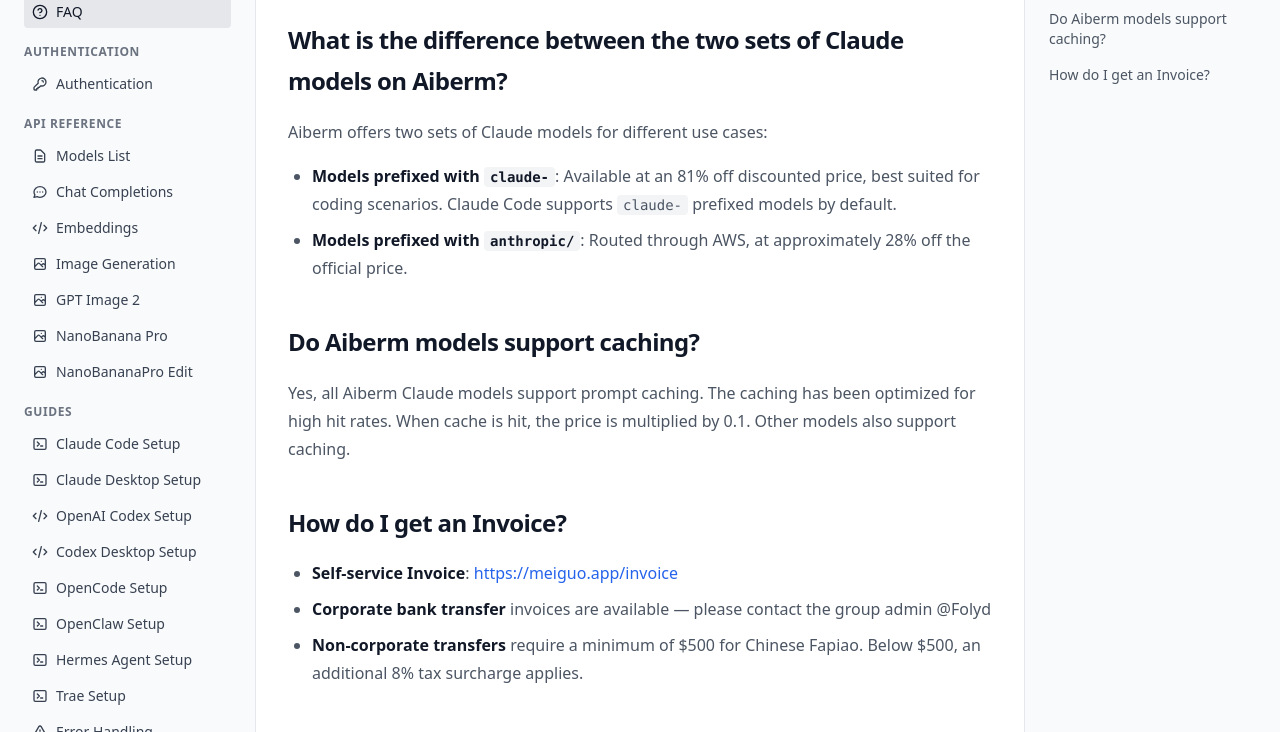
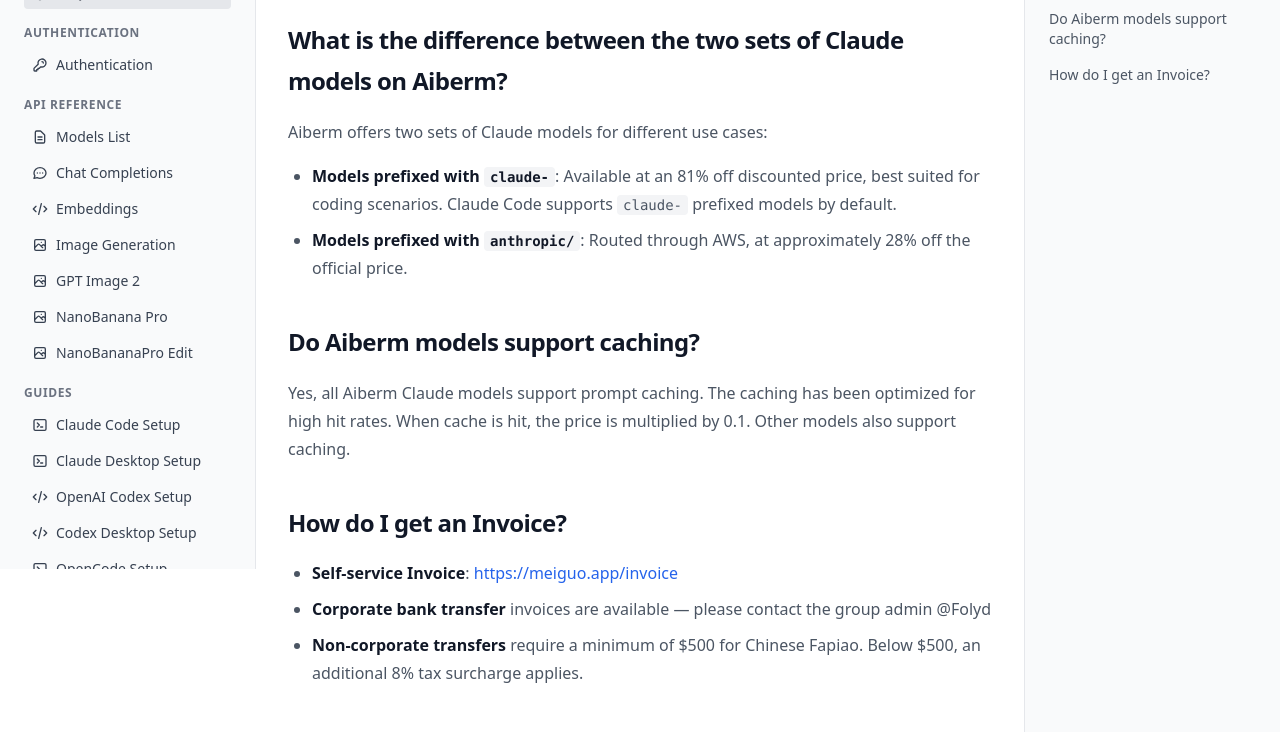
Before and after one commit to aiberm/aiberm-docs, an Astro site: page /docs/en/faq in a window 1280 px wide. Shown: the part 231-963 px from the top of the page. Built offline with nearby package versions, Linux system fonts and the light colour scheme; Astro itself is replaced by a stand-in of ours.

Commit message:
Make docs sidebar independently scrollable

```diff
--- a/src/layouts/DocsLayout.astro
+++ b/src/layouts/DocsLayout.astro
@@ -218,8 +218,8 @@
 
     <div class="flex min-h-screen">
       <!-- Left Sidebar - Navigation (Hidden on mobile) -->
-      <aside class="hidden lg:block w-64 flex-shrink-0 bg-gray-50 border-r border-gray-200">
-        <div class="sticky top-24 px-6 py-8">
+      <aside class="hidden lg:block sticky top-16 h-[calc(100vh-4rem)] w-64 flex-shrink-0 overflow-y-auto overscroll-contain bg-gray-50 border-r border-gray-200">
+        <div class="px-6 py-8">
             <!-- Back to Home -->
             <a href="https://aiberm.com/" class="flex items-center gap-2 text-sm text-gray-600 hover:text-gray-900 mb-8">
               <svg class="w-4 h-4" fill="none" stroke="currentColor" viewBox="0 0 24 24">
```
